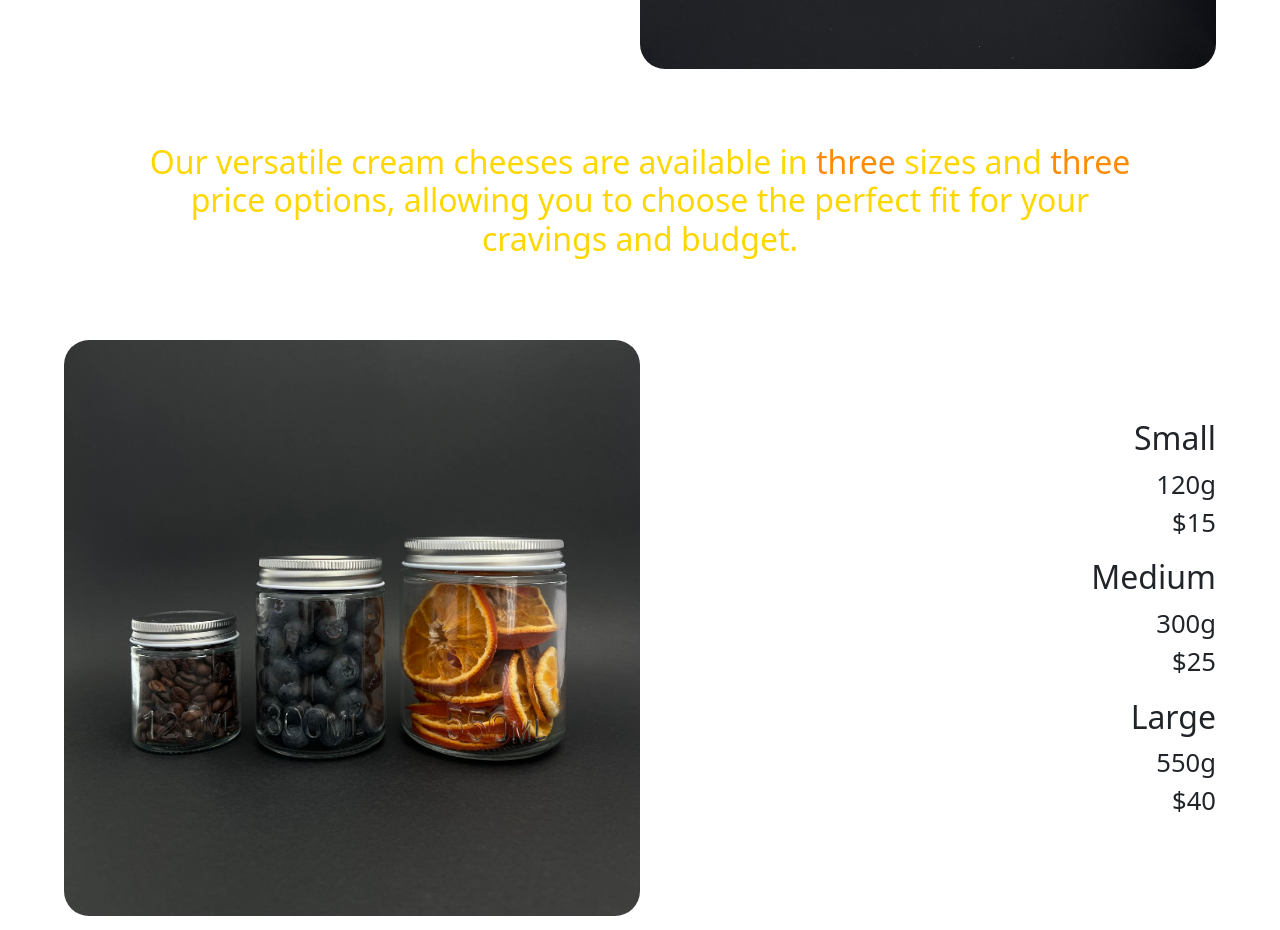
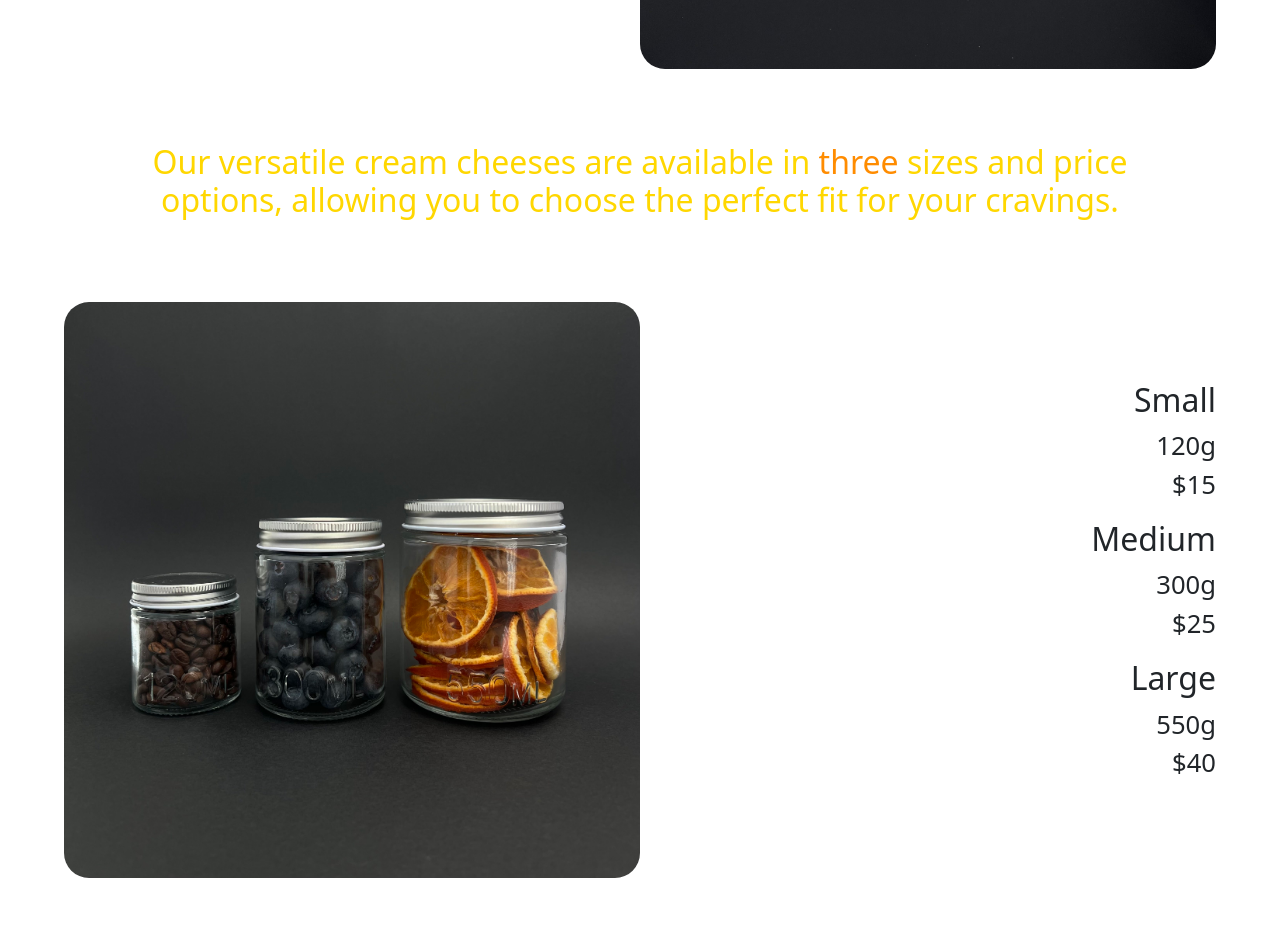
Before and after one commit to waiyeewwy/creamcheeseclub_app, a Next.js app: page / in a window 1280 px wide. Shown: the part 2920-3850 px from the top of the page. Built offline with nearby package versions, Linux system fonts and the light colour scheme.

Commit message:
Update index.js

```diff
--- a/pages/index.js
+++ b/pages/index.js
@@ -93,7 +93,7 @@ export default function Index() {
                     </div>
 
 
-                    <h2 className={`${styles.center} ${styles.ourcc}`}>Our versatile cream cheeses are available in <span className={styles.three}>three</span> sizes and <span className={styles.three}>three</span> price options, allowing you to choose the perfect fit for your cravings and budget.</h2>
+                    <h2 className={`${styles.center} ${styles.ourcc}`}>Our versatile cream cheeses are available in <span className={styles.three}>three</span> sizes and price options, allowing you to choose the perfect fit for your cravings.</h2>
 
                     <div id="price" className={styles.price}>
 
```
